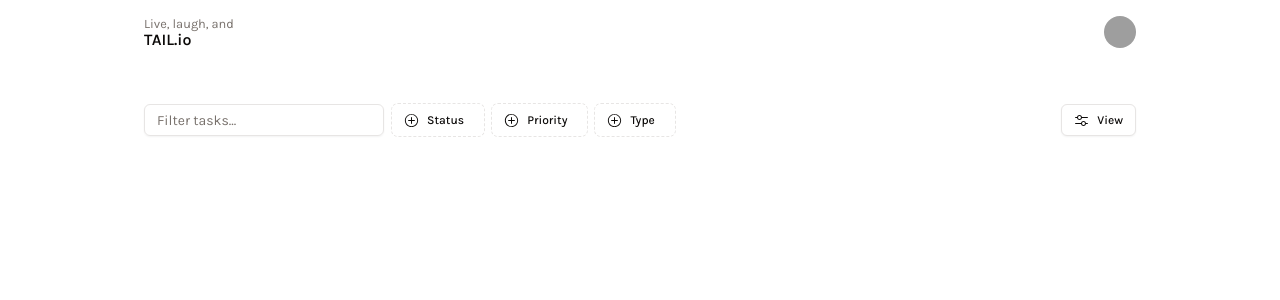
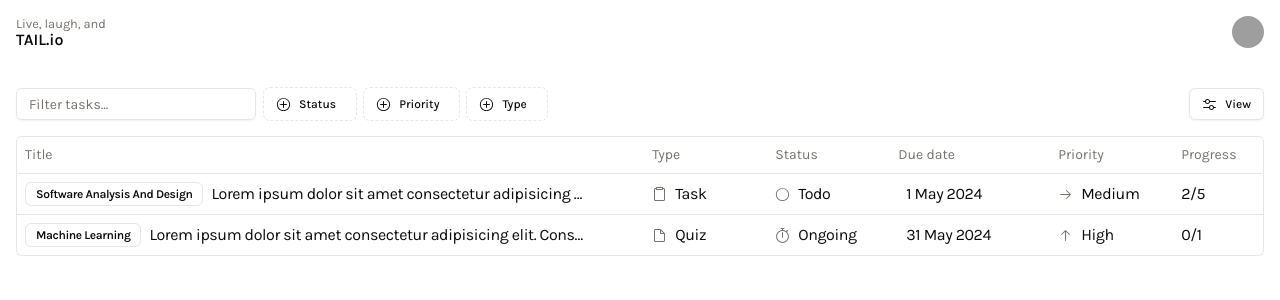
Before and after one commit to saehri/tail, a Next.js app: page /app in a window 1280 px wide. Shown: the top 300 px of the page. Built offline with nearby package versions, Linux system fonts and the light colour scheme; grey boxes are pictures that could not be loaded.

Commit message:
added table to display the tasks

```diff
--- a/src/app/(secure)/app/page.tsx
+++ b/src/app/(secure)/app/page.tsx
@@ -4,11 +4,12 @@ import TableColumnView from '@/components/table-collumn-view/table-column-view';
 import ButtonFilterStatus from '@/components/button-filter-status/button-filter-status';
 import ButtonFilterPriority from '@/components/button-filter-priority/button-filter-priority';
 import ButtonFilterType from '@/components/button-filter-type/button-filter-type';
+import TaskTable from '@/components/task-table/task-table';
 
 export default function AppHome() {
   return (
     <>
-      <section className='max-w-screen-lg mx-auto mt-6 p-4 flex gap-8 justify-between'>
+      <section className='max-w-screen-xl mx-auto mt-6 px-4 flex gap-8 justify-between mb-4'>
         <div className='flex gap-2'>
           <Input type='text' placeholder='Filter tasks...' className='w-60' />
 
@@ -19,6 +20,10 @@ export default function AppHome() {
 
         <TableColumnView />
       </section>
+
+      <section className='max-w-screen-xl mx-auto px-4'>
+        <TaskTable />
+      </section>
     </>
   );
 }
--- a/src/components/header/header.tsx
+++ b/src/components/header/header.tsx
@@ -3,7 +3,7 @@ import UserAvatarMenuDropdown from './user-avatar-menu-dropdown';
 
 export default function Header() {
   return (
-    <header className='flex justify-between items-center p-4 max-w-screen-lg mx-auto'>
+    <header className='flex justify-between items-center p-4 max-w-screen-xl mx-auto'>
       <LogoAndGreetings />
 
       <UserAvatarMenuDropdown />
--- /dev/null
+++ b/src/components/task-table/task-table-header.tsx
@@ -0,0 +1,12 @@
+export default function TaskTableHeader() {
+  return (
+    <div className='bg-background hover:bg-secondary/70 text-sm text-muted-foreground border border-border p-2 rounded-tl-md rounded-tr-md grid grid-cols-[51%,_10%,_10%,_13%,_10%,_6%]'>
+      <span className='block w-ful'>Title</span>
+      <span className='block w-ful'>Type</span>
+      <span className='block w-ful'>Status</span>
+      <span className='block w-ful'>Due date</span>
+      <span className='block w-ful'>Priority</span>
+      <span className='block w-ful'>Progress</span>
+    </div>
+  );
+}
--- /dev/null
+++ b/src/components/task-table/task-table-row.tsx
@@ -0,0 +1,90 @@
+import {
+  ArrowDownIcon,
+  ArrowRightIcon,
+  ArrowUpIcon,
+  CheckCircledIcon,
+  CircleIcon,
+  ClipboardIcon,
+  DiscIcon,
+  FileIcon,
+  StopwatchIcon,
+} from '@radix-ui/react-icons';
+import {Badge} from '../ui/badge';
+
+type TaskTypeTypes = 'task' | 'quiz';
+type TaskStatusTypes = 'todo' | 'ongoing' | 'pending' | 'done';
+type TaskPriorityTypes = 'low' | 'medium' | 'high';
+type TaskTypes = {
+  id: string;
+  title: string;
+  type: TaskTypeTypes;
+  status: TaskStatusTypes;
+  dueDate: string;
+  priority: TaskPriorityTypes;
+  progress: string;
+  subjects: string;
+};
+
+export default function TaskTableRow(props: TaskTypes) {
+  return (
+    <div className='p-2 items-center grid grid-cols-[51%,_10%,_10%,_13%,_10%,_6%] border border-border border-t-0 tracking-tight bg-background hover:bg-secondary/70 last:rounded-br-md last:rounded-bl-md cursor-default'>
+      <div className='flex gap-2 w-[90%]'>
+        <Badge variant='outline' className='capitalize whitespace-nowrap'>
+          {props.subjects}
+        </Badge>
+
+        <span className='block whitespace-nowrap overflow-hidden text-ellipsis'>
+          {props.title}
+        </span>
+      </div>
+
+      <div className='flex gap-2 items-center capitalize'>
+        <span className='text-muted-foreground'>
+          <LabelIcon variant={props.type} />
+        </span>
+        <span>{props.type}</span>
+      </div>
+
+      <div className='flex gap-2 items-center capitalize'>
+        <span className='text-muted-foreground'>
+          <LabelIcon variant={props.status} />
+        </span>
+        <span> {props.status}</span>
+      </div>
+
+      <div className='flex gap-2 items-center'>
+        <span className='text-muted-foreground'>
+          <LabelIcon variant={props.dueDate} />
+        </span>
+        <span>{props.dueDate}</span>
+      </div>
+
+      <div className='flex gap-2 items-center capitalize'>
+        <span className='text-muted-foreground'>
+          <LabelIcon variant={props.priority} />
+        </span>
+        <span>{props.priority}</span>
+      </div>
+
+      <div className='flex gap-2 items-center capitalize'>
+        <span>{props.progress}</span>
+      </div>
+    </div>
+  );
+}
+
+function LabelIcon(props: {variant: string}) {
+  const icons: Record<string, React.ReactNode> = {
+    task: <ClipboardIcon />,
+    quiz: <FileIcon />,
+    low: <ArrowDownIcon />,
+    medium: <ArrowRightIcon />,
+    high: <ArrowUpIcon />,
+    todo: <CircleIcon />,
+    ongoing: <StopwatchIcon />,
+    pending: <DiscIcon />,
+    done: <CheckCircledIcon />,
+  };
+
+  return icons[props.variant];
+}
--- /dev/null
+++ b/src/components/task-table/task-table.tsx
@@ -0,0 +1,55 @@
+'use client';
+
+import TaskTableHeader from './task-table-header';
+import TaskTableRow from './task-table-row';
+
+type TaskTypeTypes = 'task' | 'quiz';
+type TaskStatusTypes = 'todo' | 'ongoing' | 'pending' | 'done';
+type TaskPriorityTypes = 'low' | 'medium' | 'high';
+type TaskTypes = {
+  id: string;
+  title: string;
+  type: TaskTypeTypes;
+  status: TaskStatusTypes;
+  dueDate: string;
+  priority: TaskPriorityTypes;
+  progress: string;
+  subjects: string;
+};
+
+const dummyTaskData: TaskTypes[] = [
+  {
+    id: 'TASK-01',
+    title:
+      'Lorem ipsum dolor sit amet consectetur adipisicing elit. Consectetur odio, cumque quam commodi veniam placeat!',
+    type: 'task',
+    priority: 'medium',
+    dueDate: '1 May 2024',
+    status: 'todo',
+    progress: '2/5',
+    subjects: 'Software Analysis and Design',
+  },
+  {
+    id: 'TASK-02',
+    title:
+      'Lorem ipsum dolor sit amet consectetur adipisicing elit. Consectetur odio, cumque quam commodi veniam placeat!',
+    type: 'quiz',
+    priority: 'high',
+    dueDate: '31 May 2024',
+    status: 'ongoing',
+    progress: '0/1',
+    subjects: 'Machine Learning',
+  },
+];
+
+export default function TaskTable() {
+  return (
+    <>
+      <TaskTableHeader />
+
+      {dummyTaskData.map((task) => (
+        <TaskTableRow {...task} key={task.id} />
+      ))}
+    </>
+  );
+}
```
